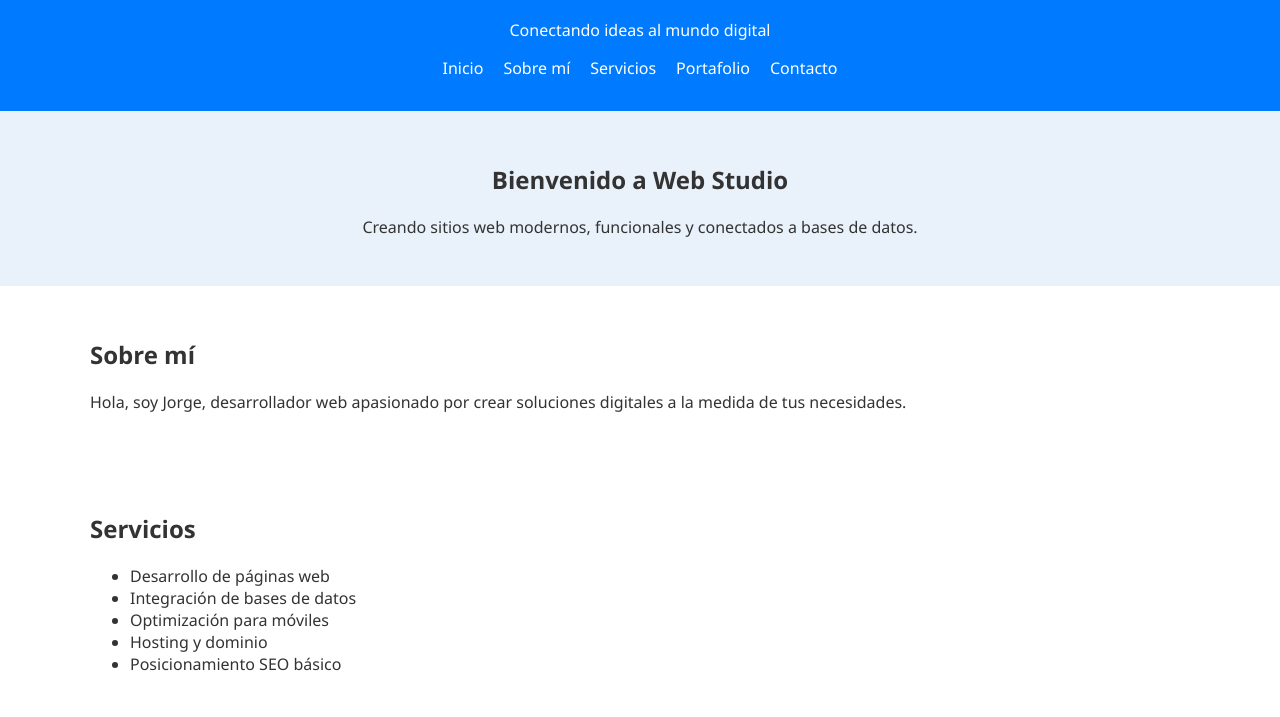
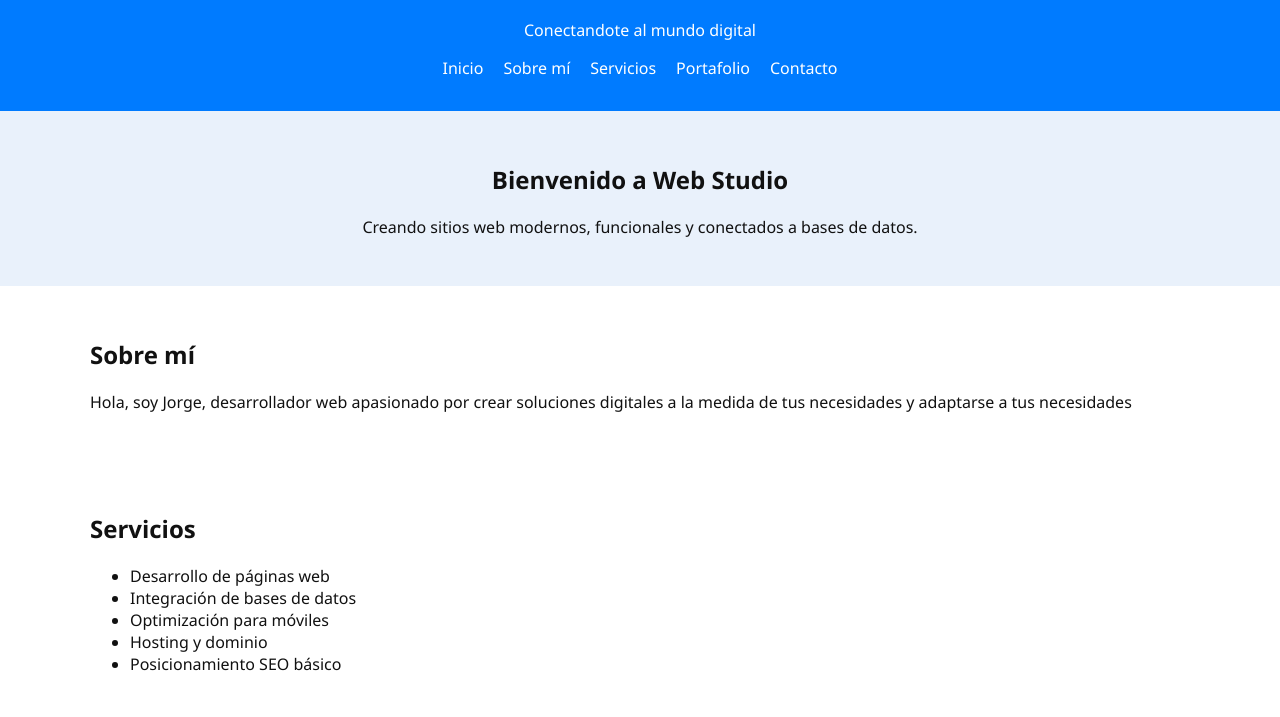
Before and after one commit to Lopz532/Web-Studio, a website: page views/index.html in a window 1280 px wide. Shown: the part 83-800 px from the top of the page. Drawn offline with Linux system fonts and the light colour scheme.

Commit message:
modified:   views/index.html 	modified:   views/style.css

```diff
--- a/views/index.html
+++ b/views/index.html
@@ -4,7 +4,7 @@
 <head>
   <meta charset="UTF-8">
   <meta name="viewport" content="width=device-width, initial-scale=1.0">
-  <title>Web Studio | Conectando ideas al mundo digital</title>
+  <title>Web Studio | Conectandote al mundo digital</title>
   <link rel="stylesheet" href="style.css">
   <script defer src="script.js"></script>
 </head>
@@ -12,7 +12,7 @@
   <header class="fade-in">
     <div class="container">
       <h1>Web Studio</h1>
-      <p class="slogan">Conectando ideas al mundo digital</p>
+      <p class="slogan">Conectandote al mundo digital</p>
       <nav>
         <ul>
           <li><a href="#inicio">Inicio</a></li>
@@ -35,7 +35,7 @@
   <section id="sobre" class="fade-in">
     <div class="container">
       <h2>Sobre mí</h2>
-      <p>Hola, soy Jorge, desarrollador web apasionado por crear soluciones digitales a la medida de tus necesidades.</p>
+      <p>Hola, soy Jorge, desarrollador web apasionado por crear soluciones digitales a la medida de tus necesidades y adaptarse a tus necesidades</p>
     </div>
   </section>
 
--- a/views/style.css
+++ b/views/style.css
@@ -3,7 +3,7 @@ body {
   margin: 0;
   font-family: 'Segoe UI', Tahoma, Geneva, Verdana, sans-serif;
   background: #ffffff;
-  color: #333;
+  color: #111111;
 }
 header {
   background-color: #007BFF;
```
